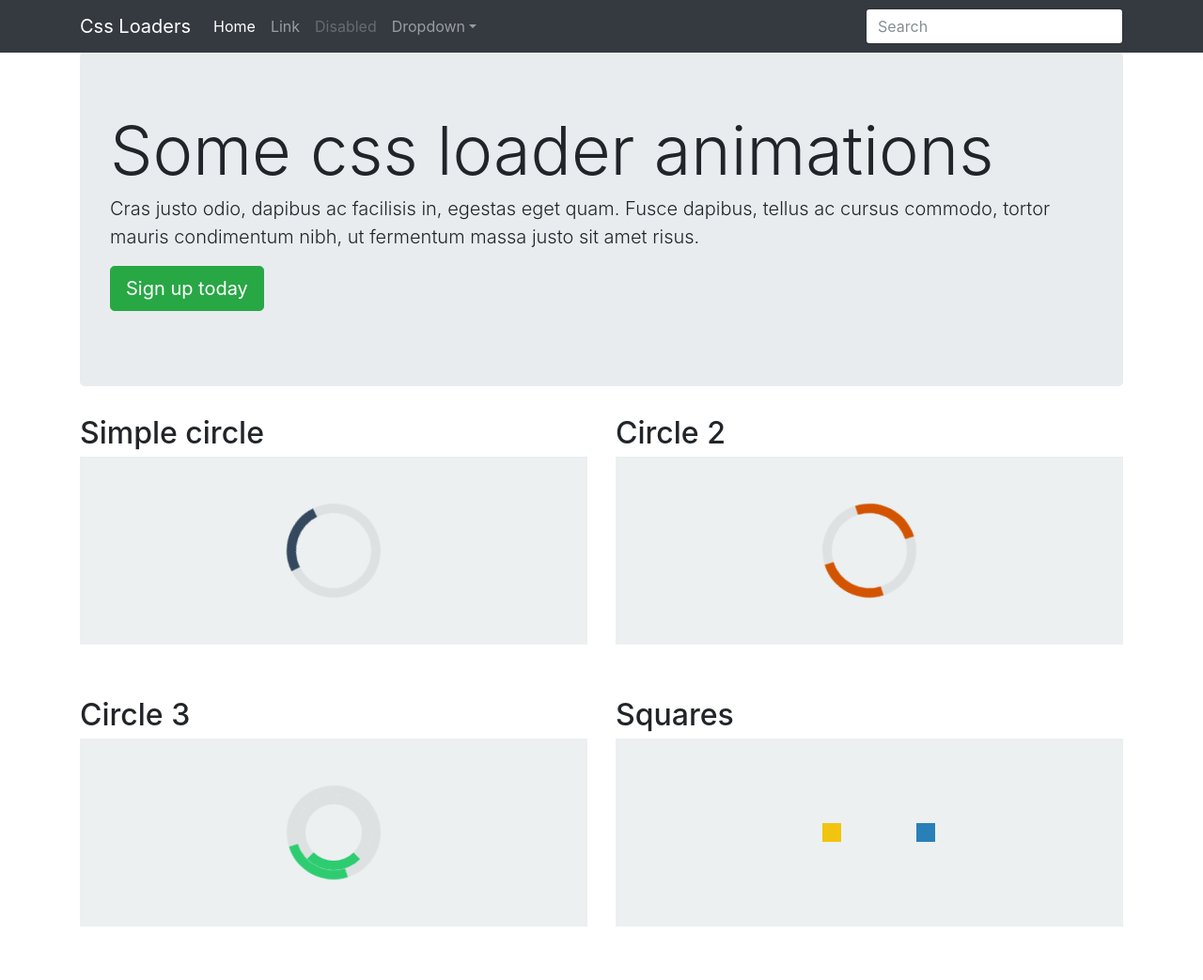
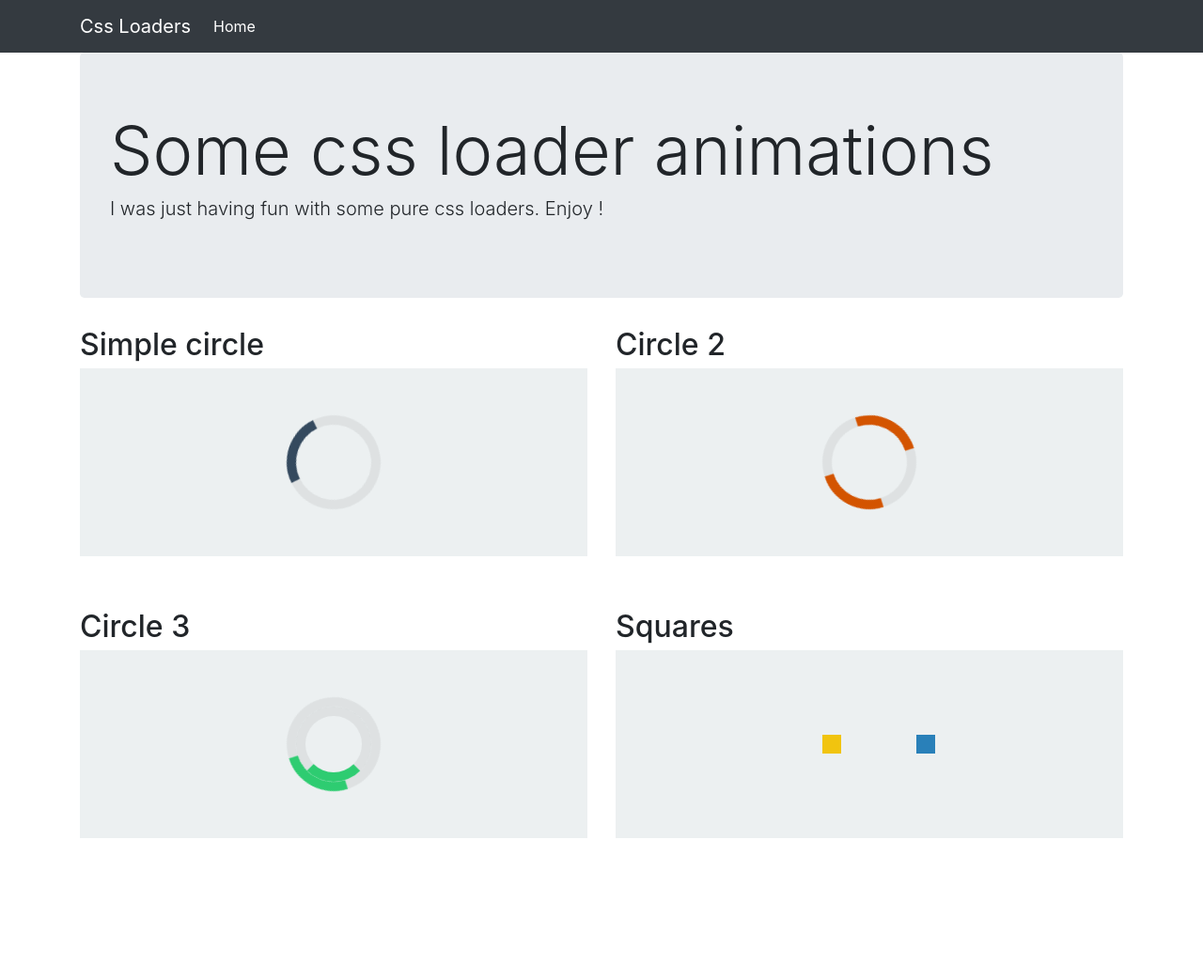
Before and after one commit to wardis/css-loaders, a plain HTML site: page index.html in a window 1280 px wide. Shown: the whole page at 94% size. After the commit the page ends 949 px from the top, so only its background shows below. Drawn offline with nearby package versions, Linux system fonts and the light colour scheme.

Commit message:
cleaning some text

```diff
--- a/index.html
+++ b/index.html
@@ -13,7 +13,7 @@
     <!-- Navigation -->
     <nav class="navbar navbar-expand-lg navbar-dark bg-dark">
       <div class="container">
-        <a class="navbar-brand" href="#">Css Loaders</a>
+        <a class="navbar-brand" href="/">Css Loaders</a>
         <button class="navbar-toggler" type="button" data-toggle="collapse" data-target="#navbarsExample07" aria-controls="navbarsExample07" aria-expanded="false" aria-label="Toggle navigation">
           <span class="navbar-toggler-icon"></span>
         </button>
@@ -21,26 +21,9 @@
         <div class="collapse navbar-collapse" id="navbarsExample07">
           <ul class="navbar-nav mr-auto">
             <li class="nav-item active">
-              <a class="nav-link" href="#">Home <span class="sr-only">(current)</span></a>
-            </li>
-            <li class="nav-item">
-              <a class="nav-link" href="#">Link</a>
-            </li>
-            <li class="nav-item">
-              <a class="nav-link disabled" href="#">Disabled</a>
-            </li>
-            <li class="nav-item dropdown">
-              <a class="nav-link dropdown-toggle" href="http://example.com" id="dropdown07" data-toggle="dropdown" aria-haspopup="true" aria-expanded="false">Dropdown</a>
-              <div class="dropdown-menu" aria-labelledby="dropdown07">
-                <a class="dropdown-item" href="#">Action</a>
-                <a class="dropdown-item" href="#">Another action</a>
-                <a class="dropdown-item" href="#">Something else here</a>
-              </div>
+              <a class="nav-link" href="/">Home <span class="sr-only">(current)</span></a>
             </li>
           </ul>
-          <form class="form-inline my-2 my-md-0">
-            <input class="form-control" type="text" placeholder="Search" aria-label="Search">
-          </form>
         </div>
       </div>
     </nav>
@@ -50,8 +33,7 @@
       <!-- Heading -->
       <div class="jumbotron">
         <h1 class="display-3">Some css loader animations</h1>
-        <p class="lead">Cras justo odio, dapibus ac facilisis in, egestas eget quam. Fusce dapibus, tellus ac cursus commodo, tortor mauris condimentum nibh, ut fermentum massa justo sit amet risus.</p>
-        <p><a class="btn btn-lg btn-success" href="#" role="button">Sign up today</a></p>
+        <p class="lead">I was just having fun with some pure css loaders. Enjoy !</p>
       </div>
 
       <div class="row">
```
